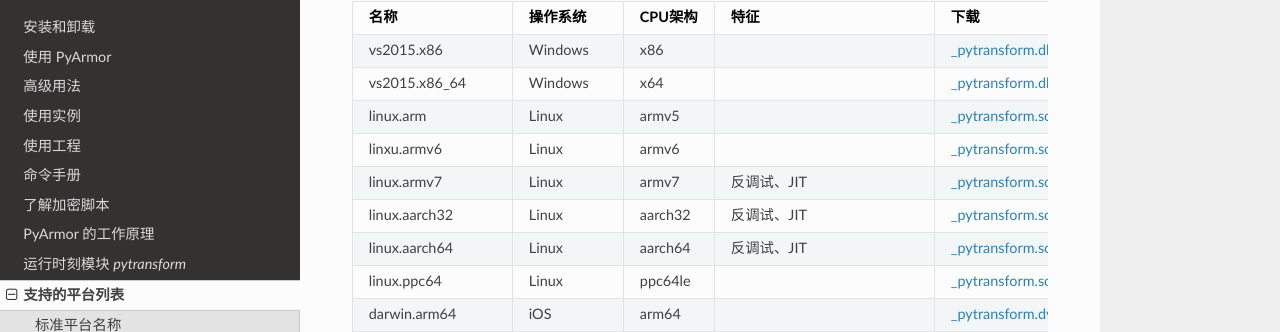
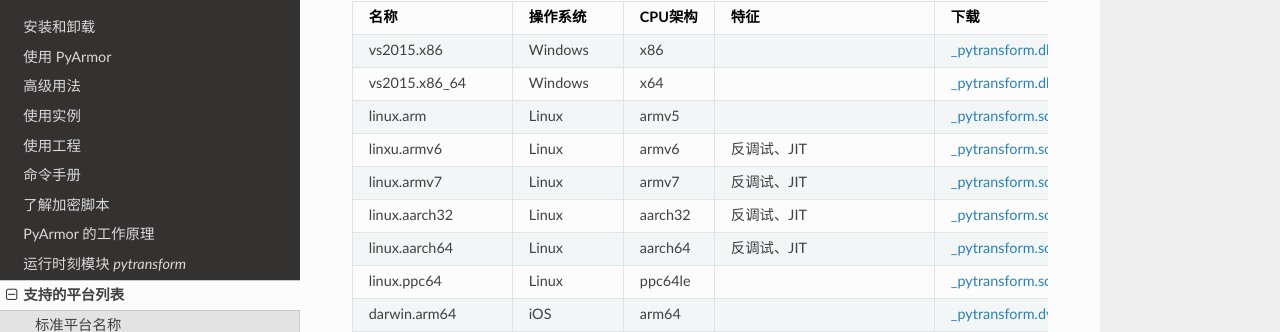
Before and after one commit to dashingsoft/pyarmor-docs-zh, a Sphinx documentation site: the page built from docs/platforms.rst, in a window 1280 px wide and 900 px high, scrolled down 2208 px. Shown: the part 118-450 px from the top of the window. Built offline with Sphinx 7.4.7 and the Read the Docs theme 2.0.0, drawn with Linux system fonts in a browser that asks for light colours.

```diff
--- a/docs/platforms.rst
+++ b/docs/platforms.rst
@@ -165,8 +165,8 @@ jondy.zhao@gmail.com
    * - linxu.armv6
      - Linux
      - armv6
-     -
-     - `_pytransform.so <http://pyarmor.dashingsoft.com/downloads/latest/linux.armv6.0/_pytransform.so>`_
+     - 反调试、JIT
+     - `_pytransform.so <http://pyarmor.dashingsoft.com/downloads/latest/linux.armv6.3/_pytransform.so>`_
      - 32-bit Armv6 (-marm -march=armv6 -mfloat-abi=hard)
    * - linux.armv7
      - Linux
```
